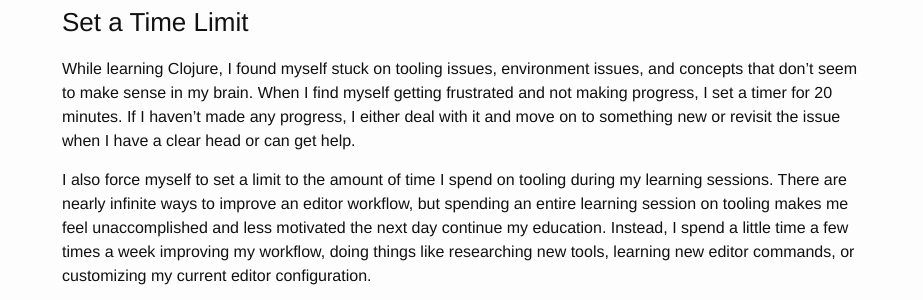
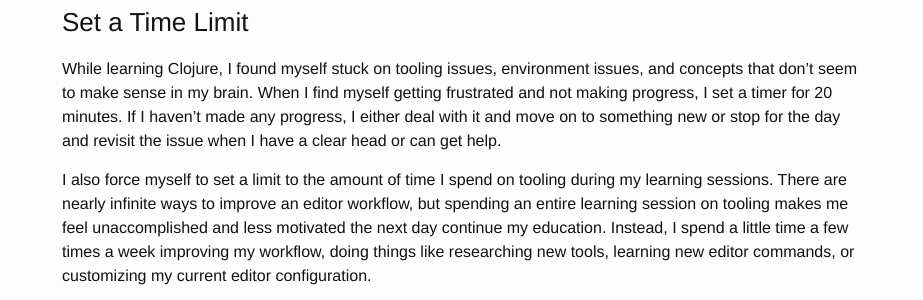
Before and after one commit to joannecheng/joannecheng.github.io, a Jekyll site: the page built from _posts/2018-02-12-learning-new-programming-languages.markdown, in a window 1280 px wide. Shown: the part 1000-1300 px from the top of the page, without its empty margins (178-1101 px from the left). Built offline with Jekyll 4.4.1, drawn with Linux system fonts in a browser that asks for light colours; nearby versions of some CDN libraries; library files that are not in the unit come from our copies.

Commit message:
clarify last section

```diff
--- a/_posts/2018-02-12-learning-new-programming-languages.markdown
+++ b/_posts/2018-02-12-learning-new-programming-languages.markdown
@@ -49,7 +49,7 @@ The key is to find straightforward projects that are accessible enough to be fin
 
 While learning Clojure, I found myself stuck on tooling issues, environment issues, and concepts that don’t seem to make sense in my brain.
 When I find myself getting frustrated and not making progress, I set a timer for 20 minutes.
-If I haven't made any progress, I either deal with it and move on to something new or revisit the issue when I have a clear head or can get help.
+If I haven't made any progress, I either deal with it and move on to something new or stop for the day and revisit the issue when I have a clear head or can get help.
 
 I also force myself to set a limit to the amount of time I spend on tooling during my learning sessions.
 There are nearly infinite ways to improve an editor workflow, but spending an entire learning session on tooling makes me feel unaccomplished and less motivated the next day continue my education.
```
